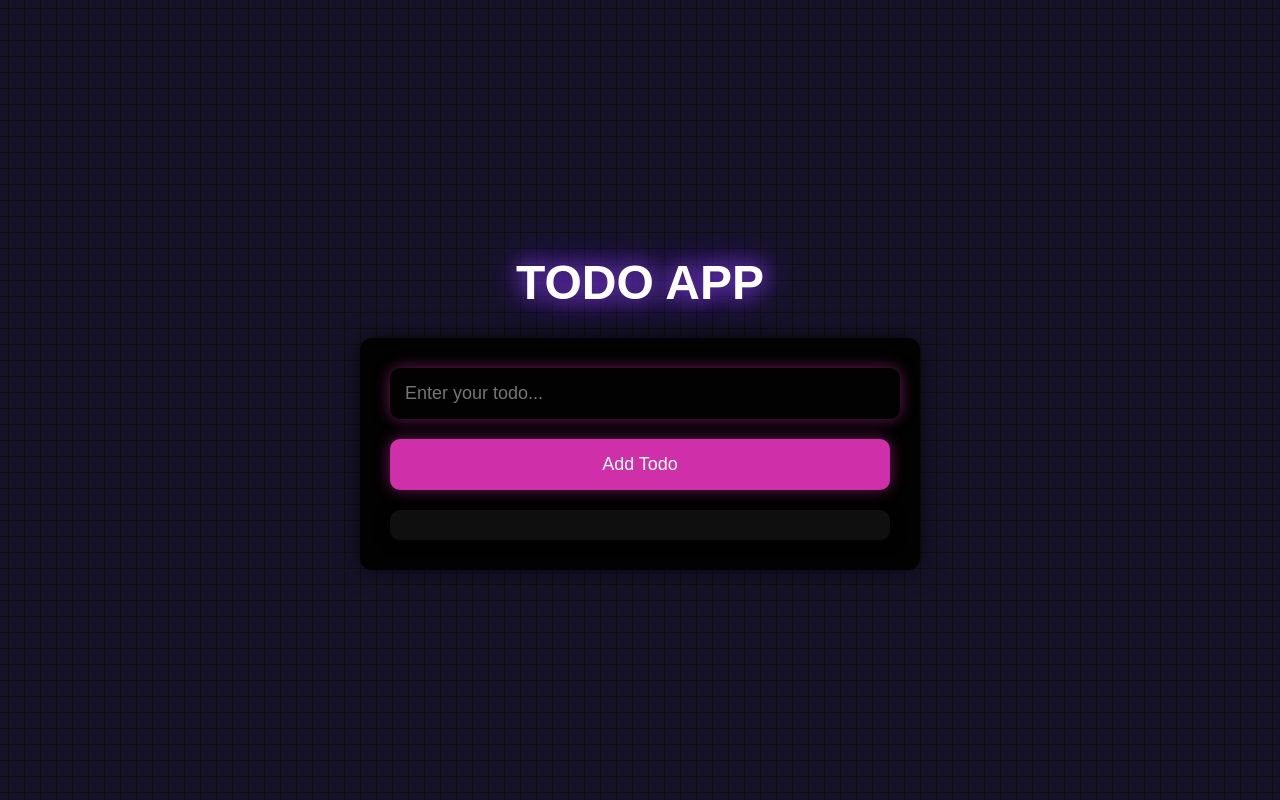
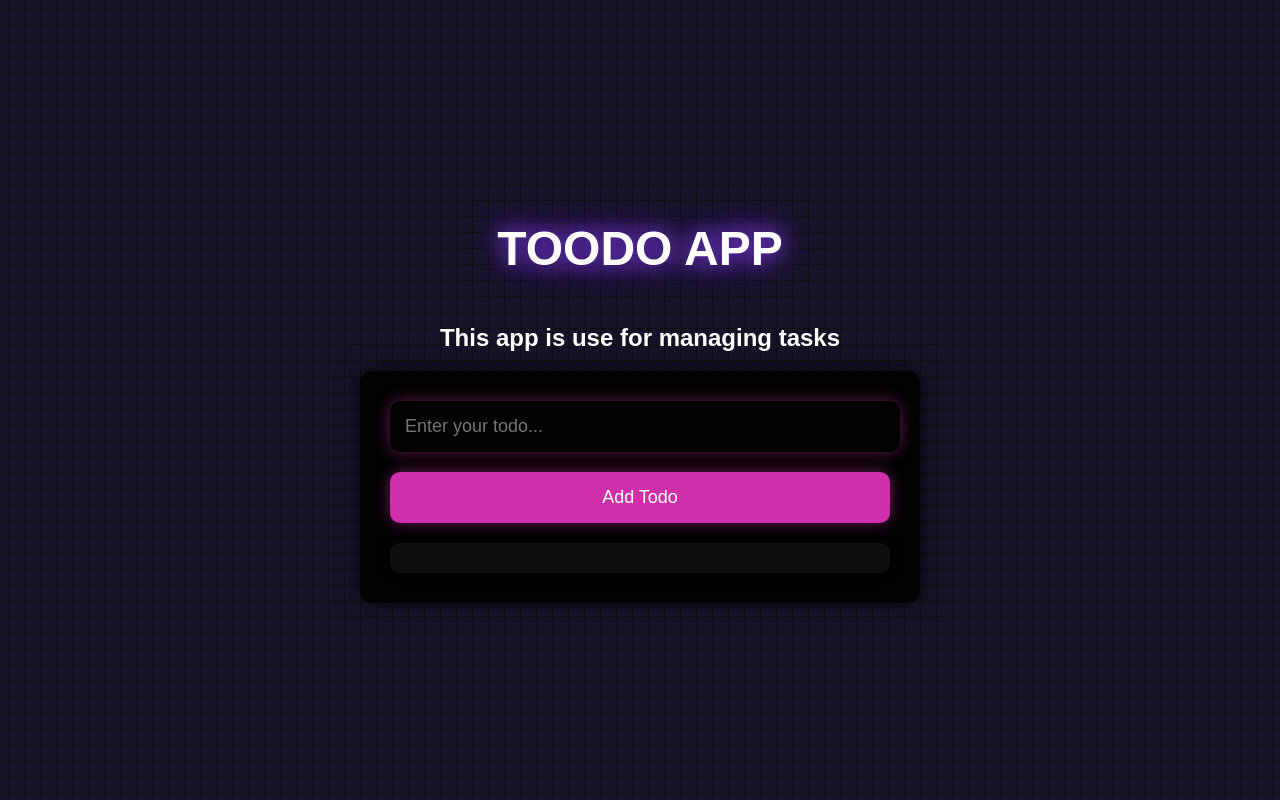
Before and after one commit to Nasir-Technical/FMP2-TODO-APP, a plain HTML site: page index.html in a window 1280 px wide. Drawn offline with Linux system fonts and the light colour scheme.

Commit message:
i add heading in it

```diff
--- a/index.html
+++ b/index.html
@@ -7,7 +7,8 @@
     <title>TODO APP</title>
 </head>
 <body>
-    <h1>TODO APP</h1>
+    <h1>TOODO APP</h1>
+    <h2>This app is use for managing tasks </h2>
     <form>
         <div class="input-container">
             <input type="text" value="" class="todovalue" placeholder="Enter your todo..."/>
```
